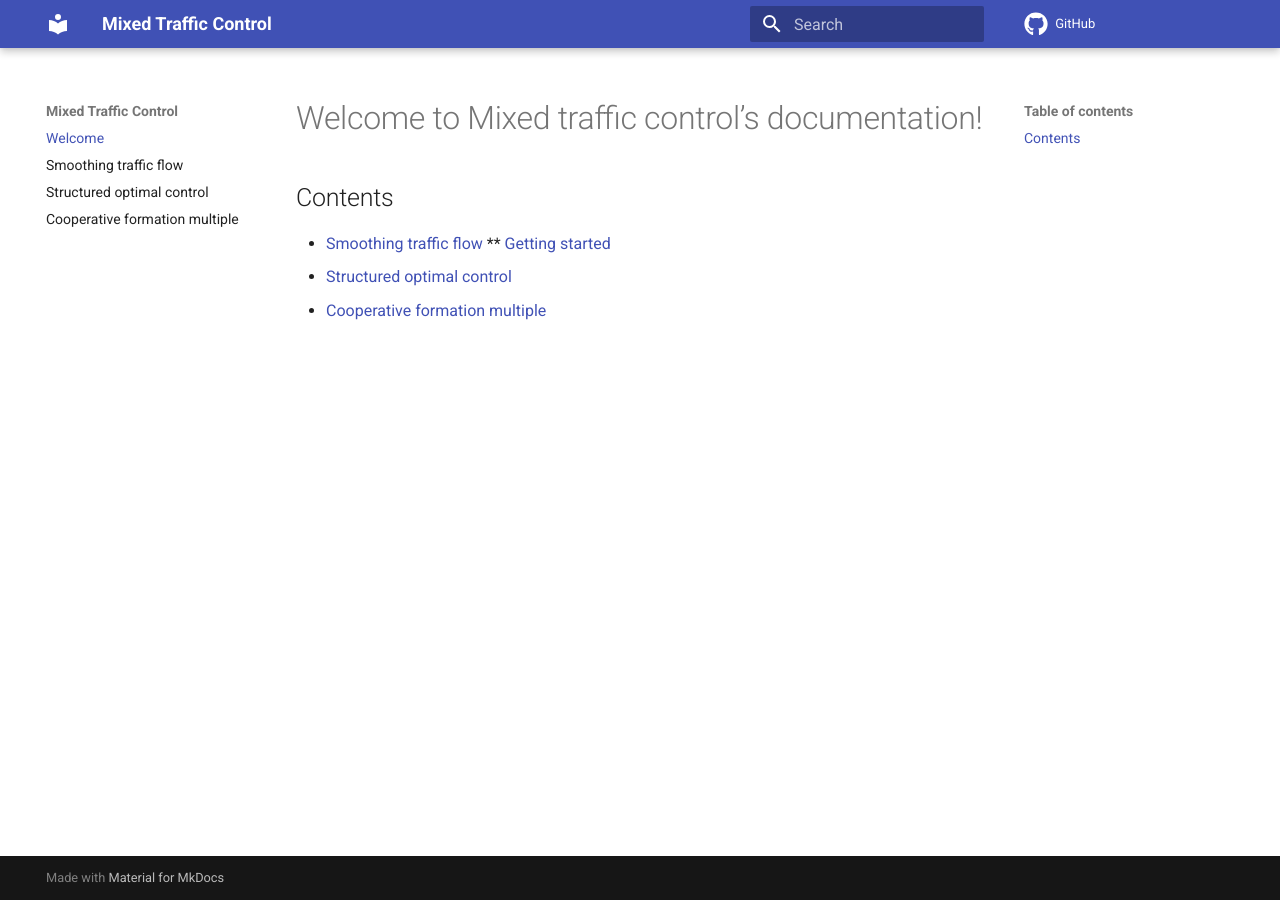
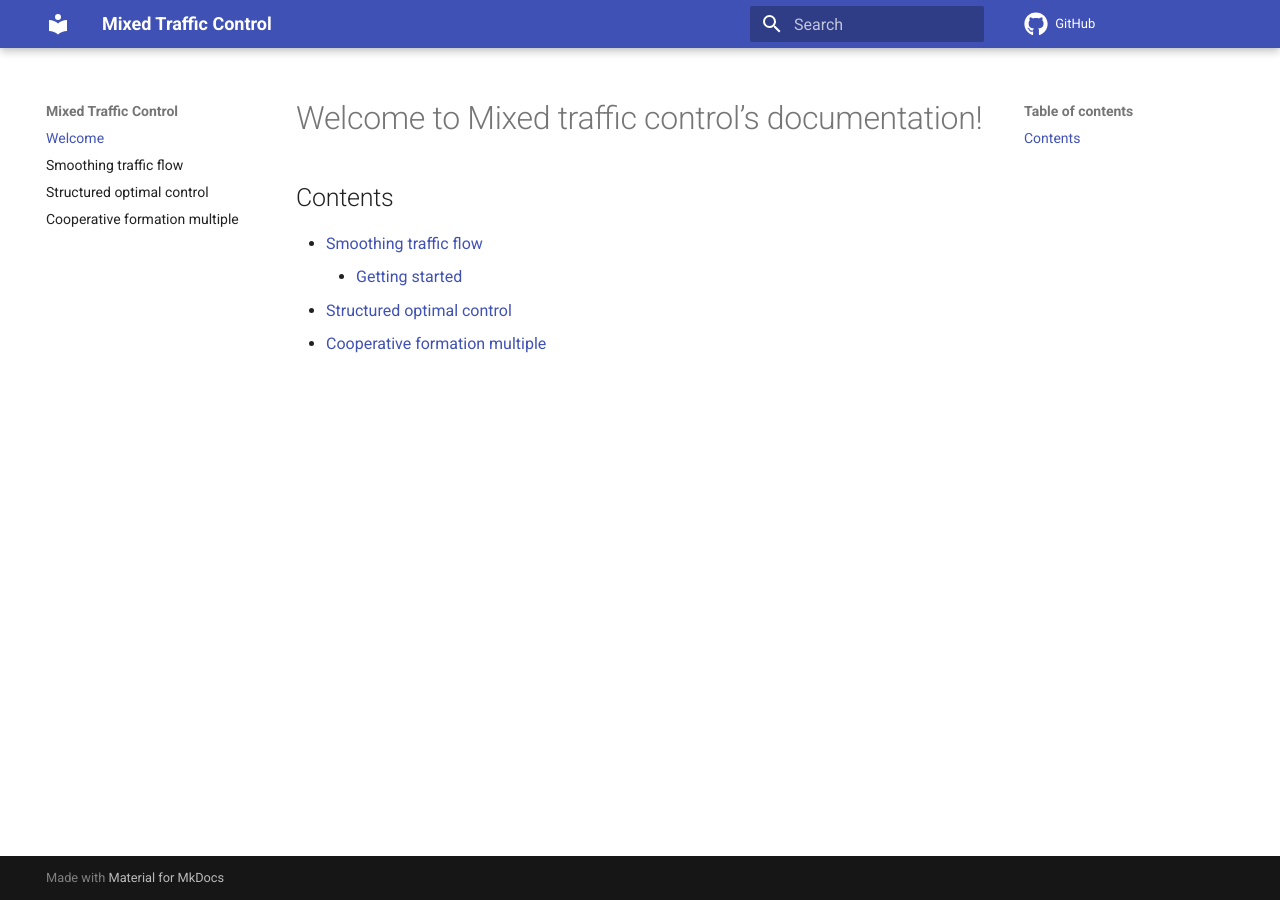
Before and after one commit to soc-ucsd/mixed-traffic, an MkDocs documentation site: the page built from docs/index.md, in a window 1280 px wide. Built offline with MkDocs 1.6.1 and Material for MkDocs 9.7.7, drawn with Linux system fonts in a browser that asks for light colours; comment, search, counter and statistics services are not loaded.

```diff
--- a/docs/index.md
+++ b/docs/index.md
@@ -2,7 +2,7 @@
 
 ## Contents
 
-* [Smoothing traffic flow](smoothing_traffic_flow.md)
-** [Getting started](smoothing_traffic_flow.md#Implementation)
+- [Smoothing traffic flow](smoothing_traffic_flow.md)
+    - [Getting started](smoothing_traffic_flow.md#Implementation)
 * [Structured optimal control](structured_optimal_control.md)
 * [Cooperative formation multiple](cooperative_formation_multiple.md)
```
